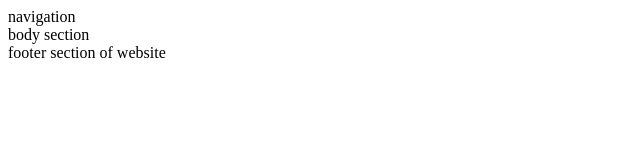
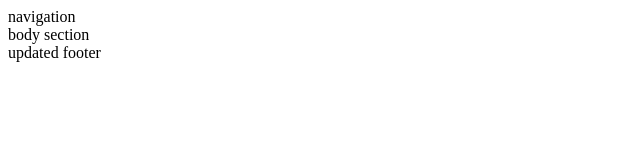
Before and after one commit to MuhammadAns1/testing, a plain HTML site: page index.html in a window 1280 px wide. Shown: the full height of the page, 0-640 px from the left. Drawn offline with Linux system fonts and the light colour scheme.

Commit message:
footer updated

```diff
--- a/index.html
+++ b/index.html
@@ -14,7 +14,7 @@
         body section
     </section>
     <footer>
-        footer section of website
+        updated footer
     </footer>
 </body>
 </html>
```
